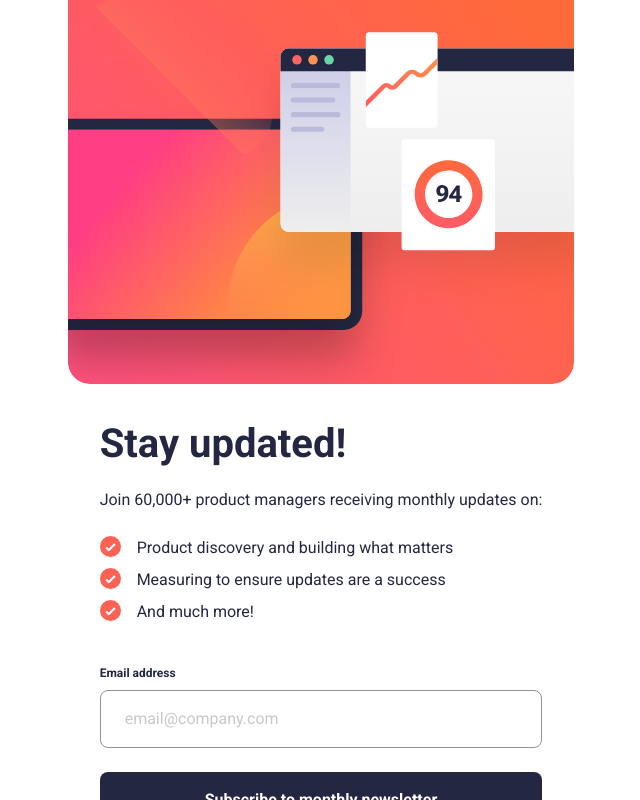
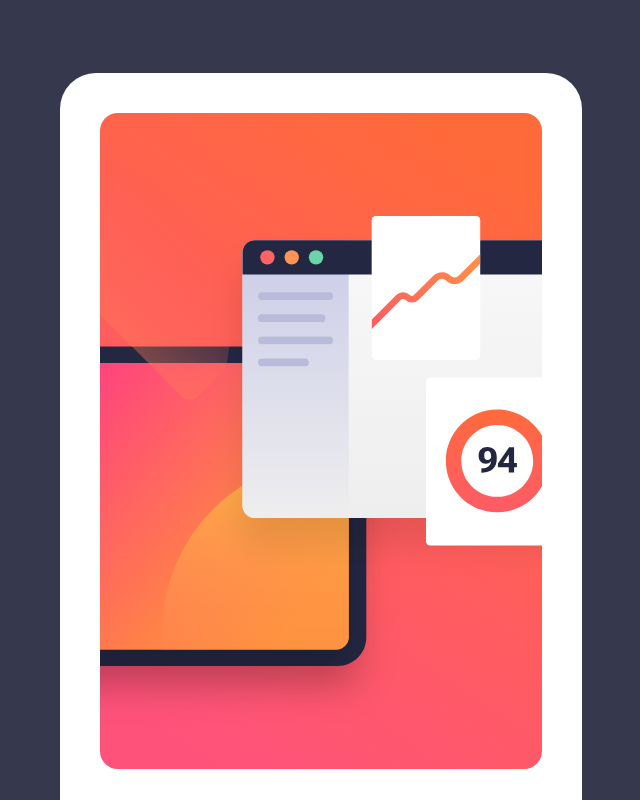
Before and after one commit to anggelserrato/fm-newsletter-sign-up-form-with-success-message, a React (Vite) app: page / in a window 1280 px wide. Shown: the top 800 px of the page, without its empty margins (319-959 px from the left). Built offline with nearby package versions, Linux system fonts and the light colour scheme.

Commit message:
feat: add tablet responsive layout with success screen

```diff
--- a/src/components/SignUpForm.jsx
+++ b/src/components/SignUpForm.jsx
@@ -20,23 +20,34 @@ function SignUpForm() {
       return;
     }
     setSubmitted(true);
-    setEmail('');
     setError('');
   }
 
   if (submitted) {
     return (
-      <main>
-        <section>
-          <img src={iconSuccess} alt="Success icon" />
-          <p>Thanks for subscribing!</p>
-          <p>
-            A confirmation email has been sent to ash@loremcompany.com. Please
-            open it and click the button inside to confirm your subscription.
-          </p>
+      <main className="flex min-h-screen flex-col items-center md:justify-center md:bg-blue-700">
+        <section className="flex min-h-screen w-full flex-col justify-between px-card-300 py-card-1300 text-blue-800 md:min-h-0 md:w-[500px] md:justify-normal md:gap-card-400 md:rounded-[36px] md:bg-white md:p-card-800">
+          <div className="flex flex-col gap-card-400">
+            <img
+              src={iconSuccess}
+              alt="Success icon"
+              className="h-[64px] w-[64px]"
+            />
+            <p className="text-preset-1-bold-mobile md:text-preset-1-bold">
+              Thanks for subscribing!
+            </p>
+            <p className="text-preset-2-regular">
+              A confirmation email has been sent to{' '}
+              <span className="text-preset-2-bold">{email}</span>. Please open
+              it and click the button inside to confirm your subscription.
+            </p>
+          </div>
           <button
-            onClick={() => setSubmitted(false)}
-            className="w-full rounded-lg bg-blue-800 px-card-600 py-card-200 text-preset-2-bold text-nowrap text-white"
+            onClick={() => {
+              setSubmitted(false);
+              setEmail('');
+            }}
+            className="w-full rounded-lg bg-blue-800 px-card-600 py-card-200 text-preset-2-bold text-nowrap text-white focus:ring-2 focus:ring-blue-800 focus:ring-offset-2 focus:outline-none"
           >
             Dismiss message
           </button>
@@ -46,17 +57,29 @@ function SignUpForm() {
   }
 
   return (
-    <main className="flex min-h-screen flex-col items-center">
-      <section className="flex flex-col text-blue-800">
+    <main className="flex min-h-screen flex-col items-center md:bg-blue-700">
+      <section className="flex flex-col overflow-hidden text-blue-800 md:my-[73px] md:rounded-[36px] md:bg-white md:p-card-500">
         <img
           src={illustrationMobile}
           alt="Mobile illustration"
-          className="mb-card-500 w-full"
+          className="mb-card-500 w-full md:hidden lg:hidden"
+        />
+        <img
+          src={illustrationTablet}
+          alt="Tablet illustration"
+          className="mb-card-500 hidden w-full md:block lg:hidden"
+        />
+        <img
+          src={illustrationDesktop}
+          alt="Desktop illustration"
+          className="mb-card-500 hidden w-full md:hidden lg:block"
         />
 
-        <div className="flex flex-col gap-card-500 px-card-400">
+        <div className="flex flex-col gap-card-500 px-card-300 md:gap-card-300 md:px-0">
           <div className="flex flex-col gap-card-300">
-            <p className="text-preset-1-bold-mobile">Stay updated!</p>
+            <p className="text-preset-1-bold-mobile md:text-preset-1-bold">
+              Stay updated!
+            </p>
             <p className="text-preset-2-regular">
               Join 60,000+ product managers receiving monthly updates on:
             </p>
@@ -81,7 +104,6 @@ function SignUpForm() {
               <div className="flex flex-row">
                 <label
                   htmlFor="email"
-                  id="email"
                   className="flex-start mr-auto text-preset-3-bold"
                 >
                   Email address
@@ -95,15 +117,16 @@ function SignUpForm() {
               <input
                 type="email"
                 value={email}
+                id="email"
                 onChange={(e) => setEmail(e.target.value)}
                 placeholder="email@company.com"
-                className={`rounded-lg px-card-300 py-card-200 text-preset-2-regular ${error ? 'border border-red bg-red-100 text-red' : 'border border-grey text-grey'}`}
+                className={`rounded-lg px-card-300 py-card-200 text-preset-2-regular focus:ring-2 focus:ring-blue-800 focus:ring-offset-2 focus:outline-none ${error ? 'border border-red bg-red-100 text-red' : 'border border-grey text-grey'}`}
               />
             </div>
             <button
               onClick={handleSubmit}
               type="submit"
-              className="w-full rounded-lg bg-blue-800 px-card-600 py-card-200 text-preset-2-bold text-nowrap text-white"
+              className="w-full rounded-lg bg-blue-800 px-card-600 py-card-200 text-preset-2-bold text-nowrap text-white focus:ring-2 focus:ring-blue-800 focus:ring-offset-2 focus:outline-none"
             >
               Subscribe to monthly newsletter
             </button>
```
